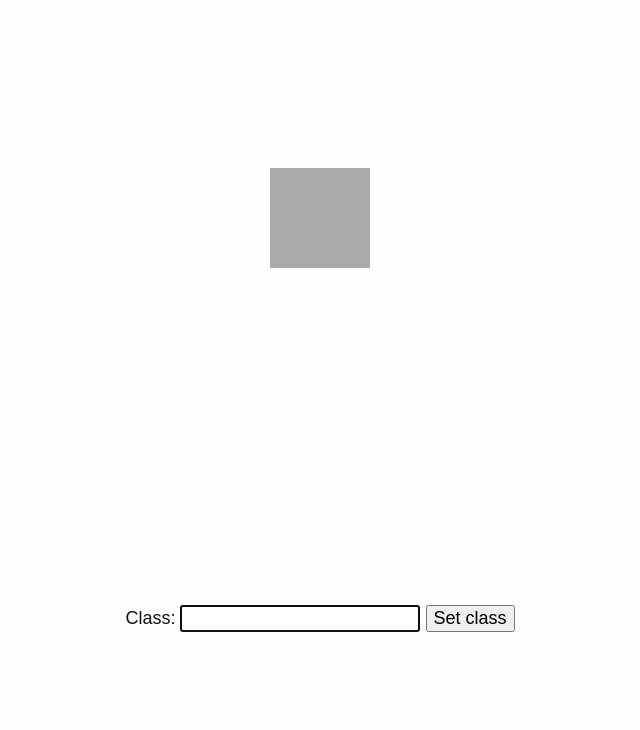
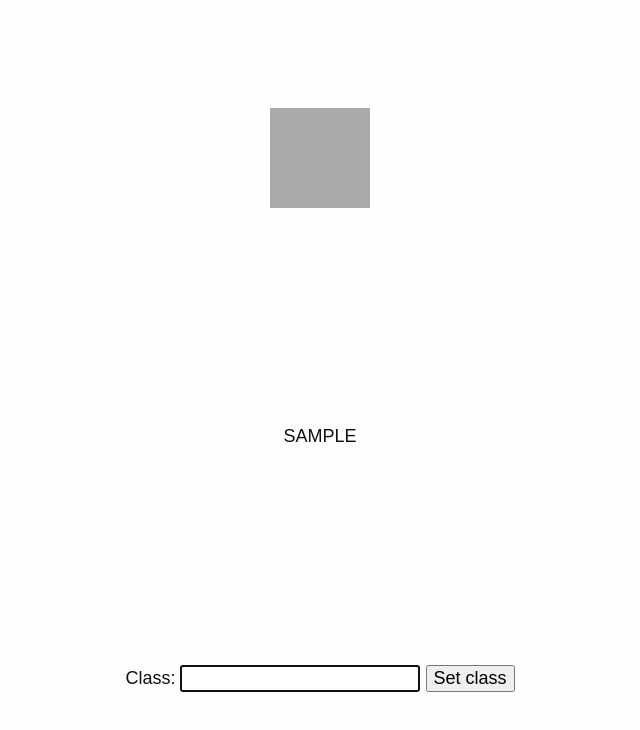
Before and after one commit to frederikebruendermann/javascript-playground, a website built with Vite: page src/index.html in a window 1280 px wide. Both pictures are taken after typing "Sample" into the empty fields and a click on the button "Set class". Shown: the whole page, without its empty margins (320-960 px from the left). Built offline with nearby package versions, Linux system fonts and the light colour scheme.

Commit message:
Implement toUpperCase in output

```diff
--- a/src/index.html
+++ b/src/index.html
@@ -10,6 +10,7 @@
   </head>
   <body>
     <div data-box class="box"></div>
+    <output data-output></output>
     <form data-form>
       <label>
         Class:
--- a/src/index.js
+++ b/src/index.js
@@ -1,10 +1,14 @@
 const form = document.querySelector('[data-form]')
 const box = document.querySelector('[data-box]')
 const input = document.querySelector('[name="class"]')
+const output = document.querySelector('[data-output]')
 
 form.addEventListener('submit', event => {
   event.preventDefault()
   box.className = 'box ' + input.value
+  const inputText = input.value // 'hello'
   input.value = ''
   input.focus()
+  const outputText = inputText.toUpperCase()
+  output.value = outputText
 })
```
